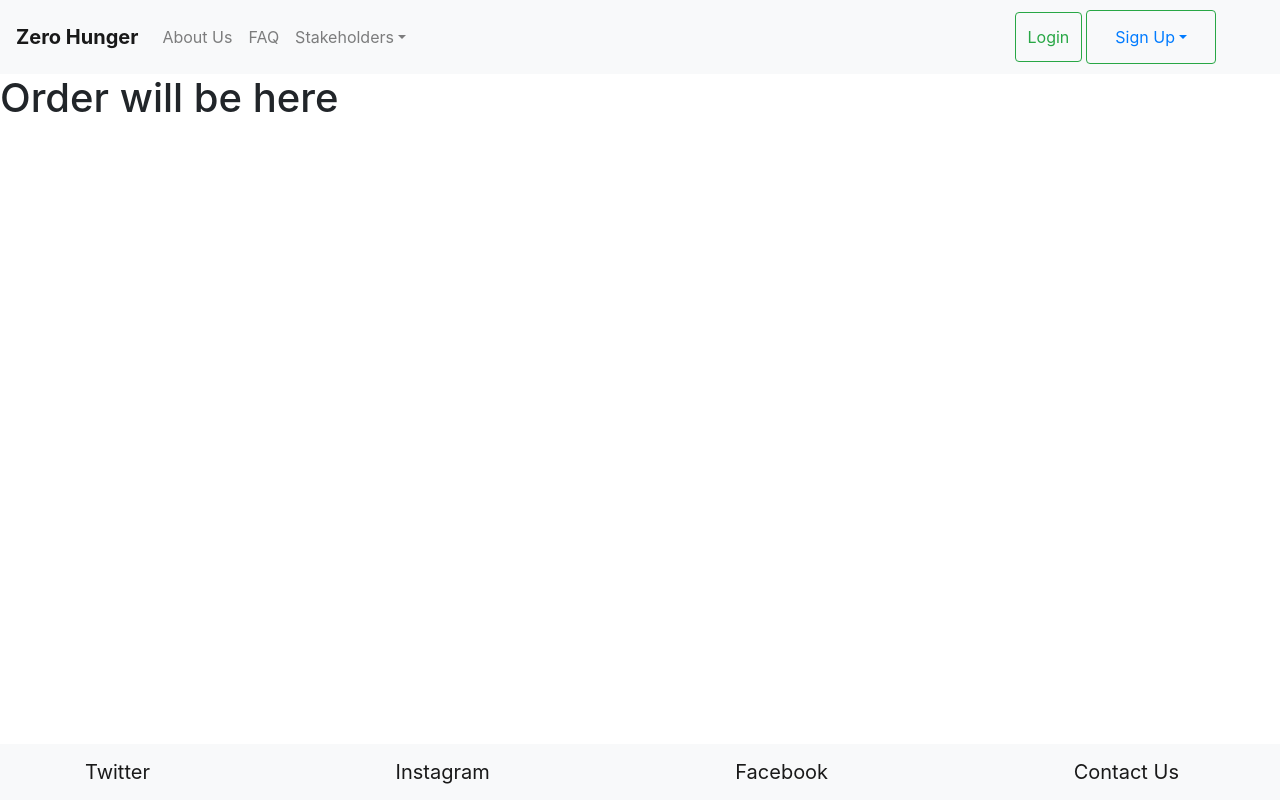
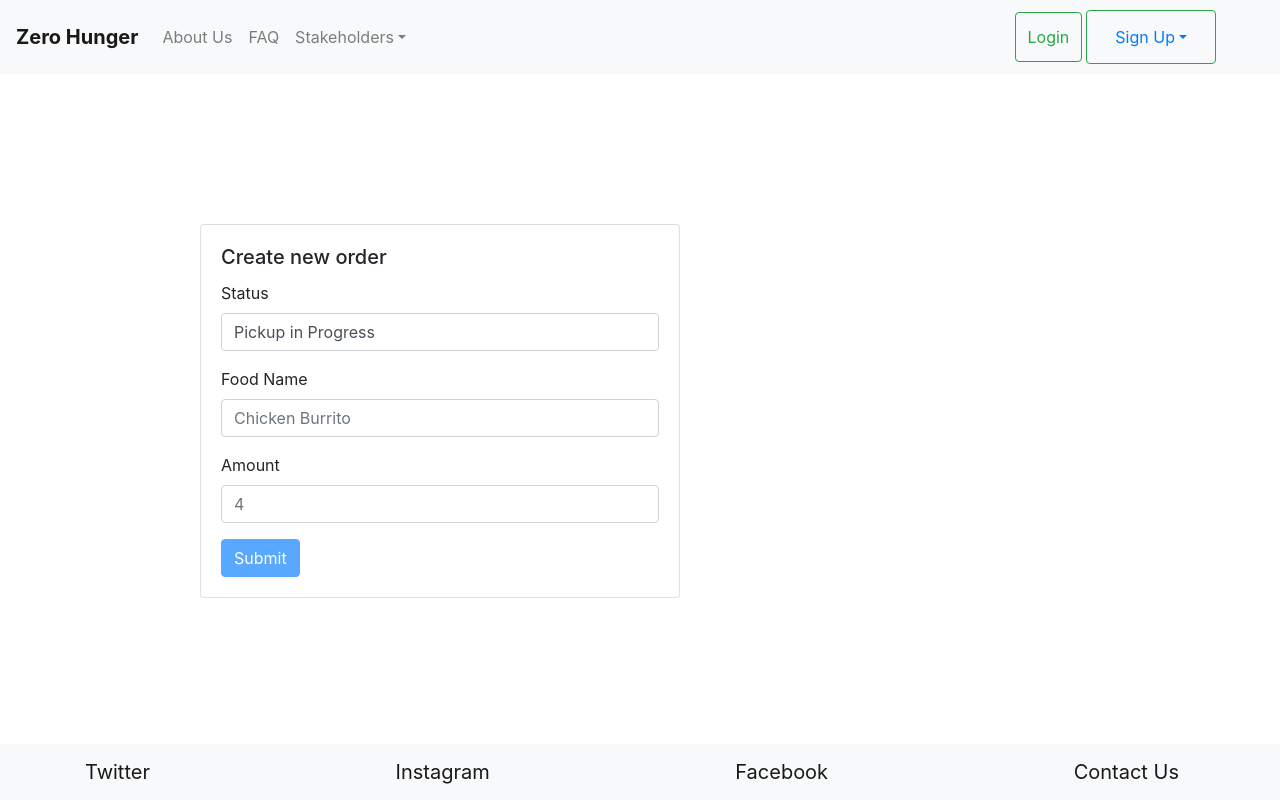
Before and after one commit to makhmudislamov/food-sharing-mvp, a React (Create React App) app in the folder food-sharing/FRONT-END/: page /order-new in a window 1280 px wide. Built offline with nearby package versions, Linux system fonts and the light colour scheme.

Commit message:
created new form to post new food

```diff
--- a/food-sharing/FRONT-END/src/components/forms/orderForm.jsx
+++ b/food-sharing/FRONT-END/src/components/forms/orderForm.jsx
@@ -4,10 +4,58 @@ import Joi from "joi-browser";
 import FormMethods from "./common/formMethods";
 
 class OrderForm extends FormMethods {
-    state = {  }
+    state = {
+        data: {
+            status: "Pickup in Progress", // this should be maybe array with all possible statuses
+            foodName: "",
+            amount: ""
+        },
+        errors: {}
+    };
+
+    schema = {
+        status: Joi.string()
+            .required()
+            .label("Pickup Status"),
+        foodName: Joi.string()
+            .required()
+            .label("Food Name"),
+        amount: Joi.string()
+            .required()
+            .label("Amount")
+    };
+
+    doSubmit = () => {
+        // call the server
+        console.log("posted new food order");
+    };
     render() {
         return (
-            <h1>Order will be here</h1>
+            <Card
+                style={{
+                    width: "30rem",
+                    marginLeft: "200px",
+                    marginTop: "150px"
+                }}
+            >
+                <Card.Body>
+                    <Card.Title>Create new order</Card.Title>
+                    <Form onSubmit={this.handleSubmit}>
+                        {this.renderInput(
+                            "status",
+                            "Status",
+                            "Pickup in Progress"
+                        )}
+                        {this.renderInput(
+                            "foodName",
+                            "Food Name",
+                            "Chicken Burrito"
+                        )}
+                        {this.renderInput("amount", "Amount", "4")}
+                        {this.renderButton("Submit")}
+                    </Form>
+                </Card.Body>
+            </Card>
         );
     }
 }
```
